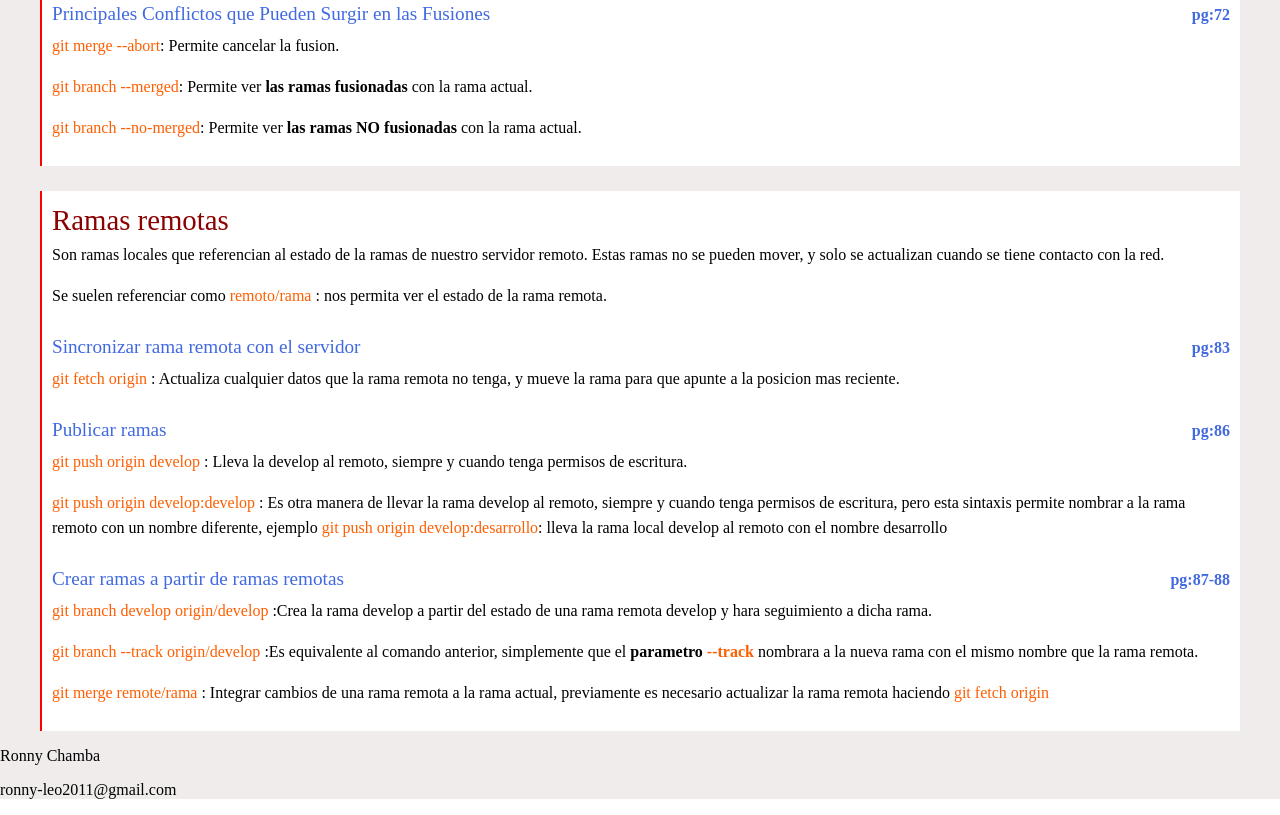
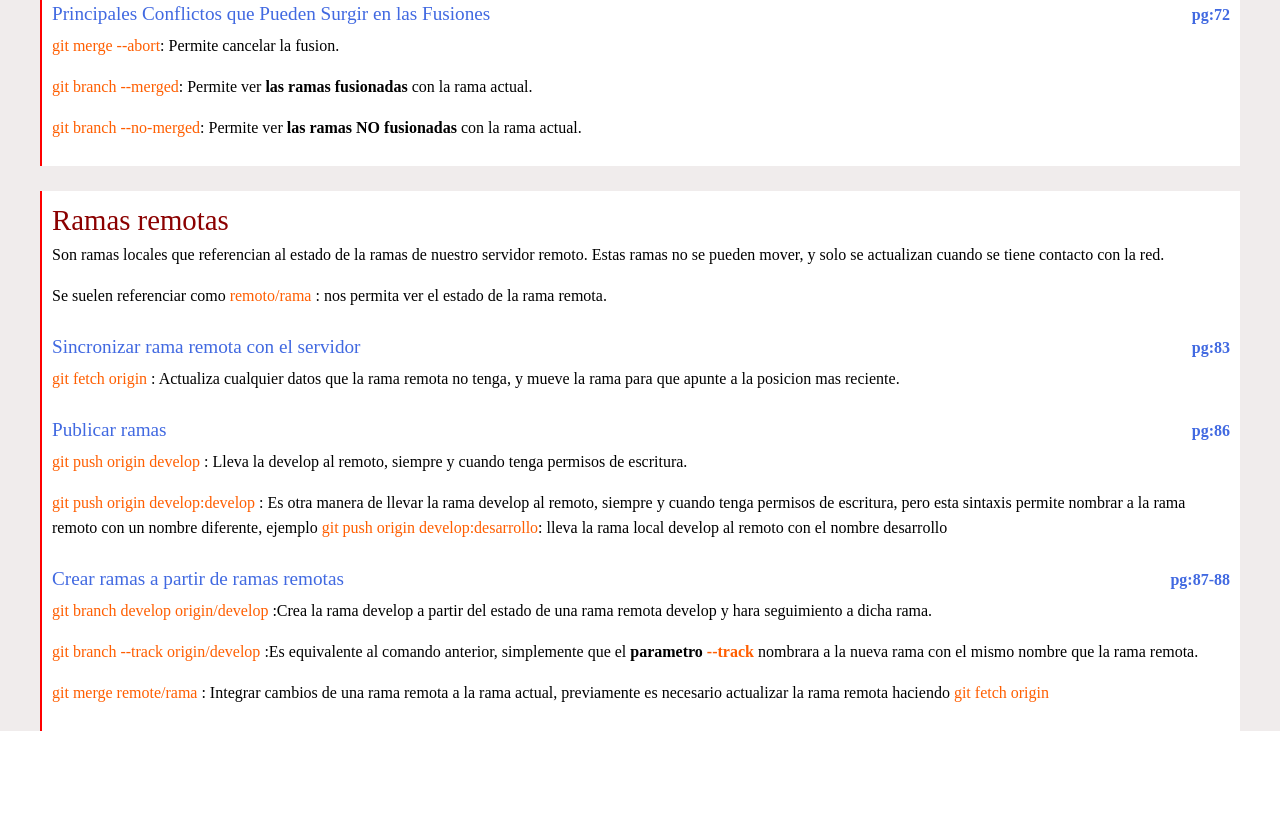
Before and after one commit to ReneChamba/CursoGit, a plain HTML site: page index.html in a window 1280 px wide. Shown: the part 9995-10810 px from the top of the page. After the commit the page ends 10726 px from the top, so only its background shows below. Drawn offline with Linux system fonts and the light colour scheme.

Commit message:
eliminar name y email

```diff
--- a/index.html
+++ b/index.html
@@ -1510,8 +1510,6 @@
       <div class="arrow">
         <a href="#contenidos">^</a>
       </div>
-      <p>Ronny Chamba</p>
-      <p>ronny-leo2011@gmail.com</p>
     </div>
   </body>
 </html>
```
